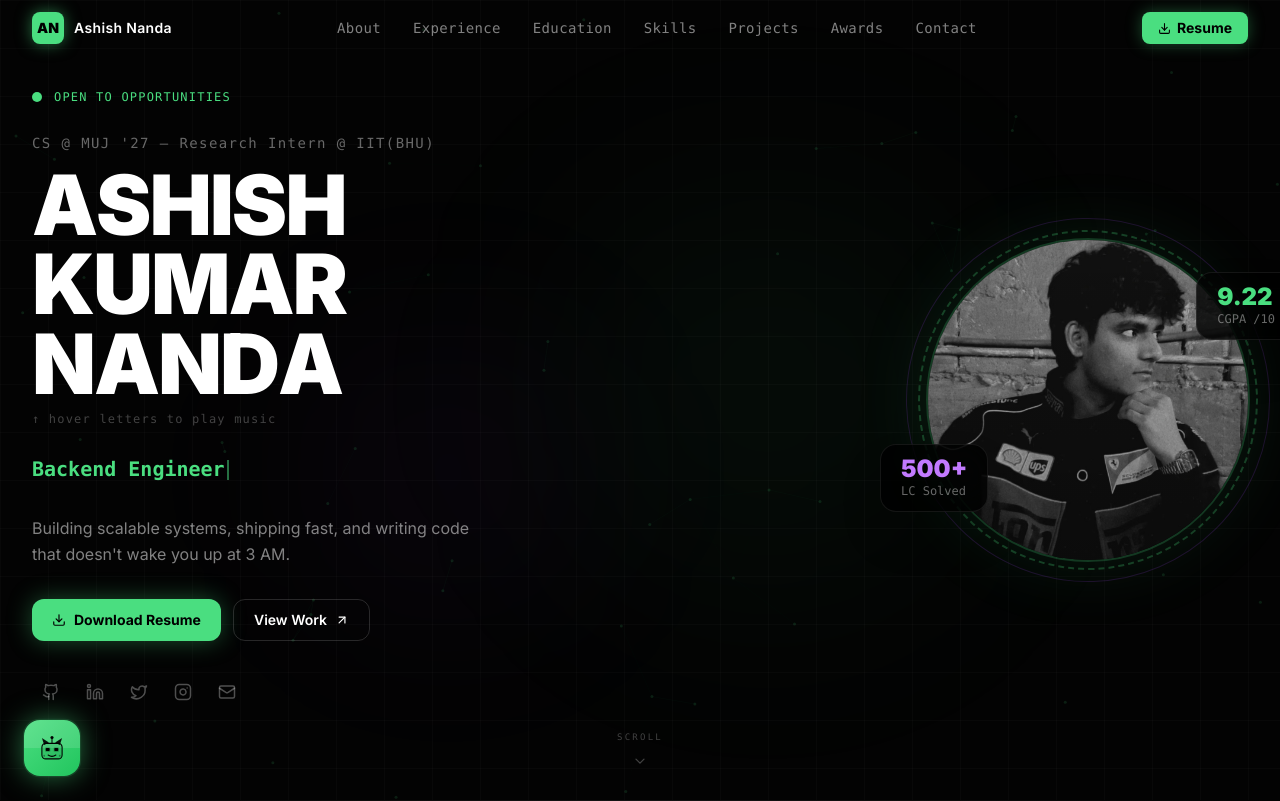
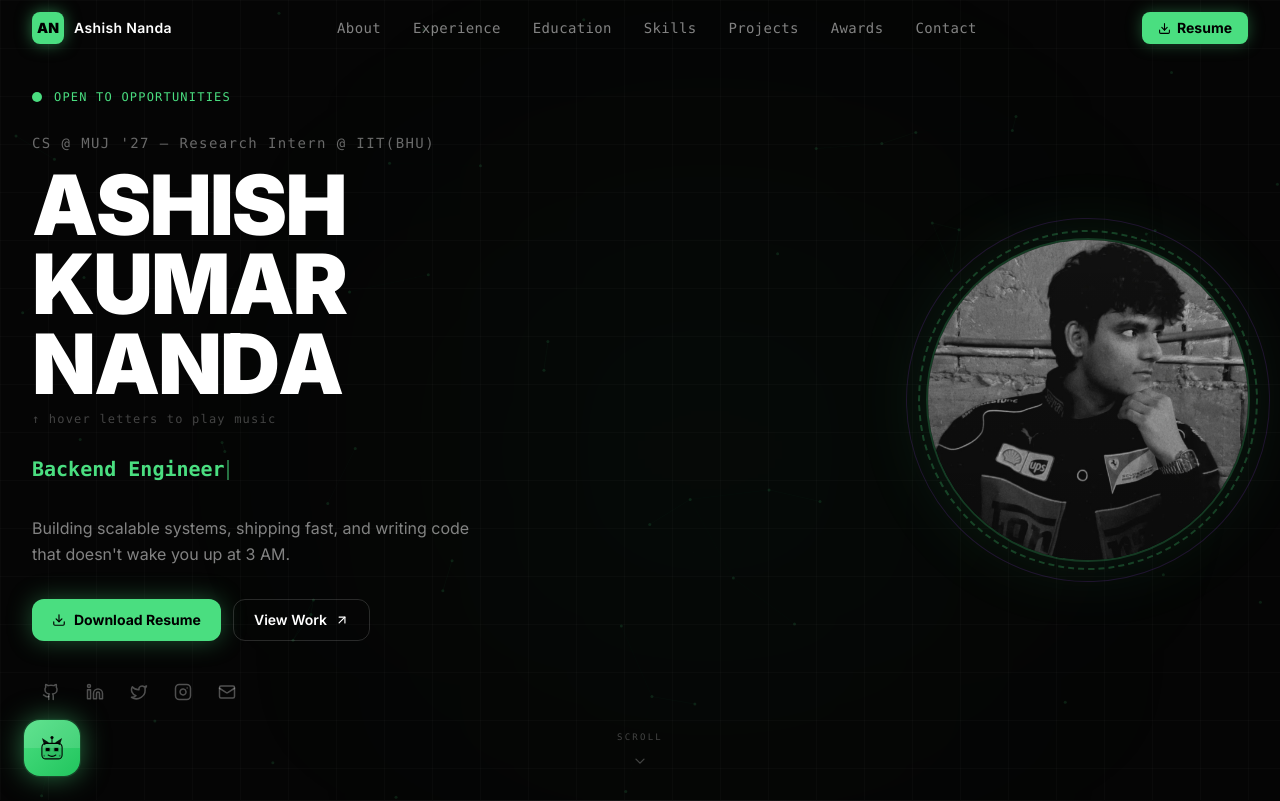
Before and after one commit to ashishnanda19/portfolio.ashish-nanda, a React (Vite) app: page / in a window 1280 px wide. Shown: the top 801 px of the page. Built offline with nearby package versions, Linux system fonts and the light colour scheme.

Commit message:
resume edit

```diff
--- a/src/App.tsx
+++ b/src/App.tsx
@@ -375,11 +375,27 @@ const CountUp = ({ to, suffix = '' }: { to: string; suffix?: string }) => {
 // ─────────────────────────────────────────────────────────────
 // SECTION WRAPPER
 // ─────────────────────────────────────────────────────────────
-const Section = ({ id, children, className = '' }: { id?: string; children: React.ReactNode; className?: string }) => (
-  <section id={id} className={`py-24 px-4 sm:px-6 lg:px-8 ${className}`}>
-    <div className="max-w-7xl mx-auto">{children}</div>
-  </section>
-);
+const SECTION_ORDER = ['about', 'experience', 'education', 'skills', 'projects', 'awards', 'contact'];
+
+const Section = ({ id, children, className = '' }: { id?: string; children: React.ReactNode; className?: string }) => {
+  const idx = id ? SECTION_ORDER.indexOf(id) : -1;
+  const glowRight = idx % 2 === 0;
+  return (
+    <section id={id} className={`py-24 px-4 sm:px-6 lg:px-8 relative overflow-hidden ${className}`}>
+      {/* Per-section green glow */}
+      <div
+        className="absolute pointer-events-none rounded-full blur-[180px]"
+        style={{
+          width: '700px', height: '700px',
+          top: '50%', transform: 'translateY(-50%)',
+          [glowRight ? 'right' : 'left']: '-200px',
+          background: 'radial-gradient(circle, rgba(74,222,128,0.07), transparent 70%)',
+        }}
+      />
+      <div className="max-w-7xl mx-auto relative z-10">{children}</div>
+    </section>
+  );
+};
 
 
 // ─────────────────────────────────────────────────────────────
@@ -418,7 +434,7 @@ const Navbar = () => {
           </div>
 
           <div className="flex items-center gap-2">
-            <a href="https://drive.google.com/file/d/15WXrrq561L2D8in8baT1LVJNn3sdP-m6/view?usp=sharing" target="_blank" rel="noreferrer"
+            <a href="https://drive.google.com/file/d/1Yp1aWurR-TzRDN0AdTkzjhdf7ag_iWXL/view?usp=sharing" target="_blank" rel="noreferrer"
                onMouseEnter={sfx.hover} onClick={sfx.click}
                className="hidden sm:flex items-center gap-1.5 px-4 py-1.5 bg-[#4ade80] hover:bg-[#86efac] text-black text-sm font-bold rounded-lg transition-colors shadow-[0_0_16px_rgba(74,222,128,0.35)]">
               <Download size={13} /> Resume
@@ -445,7 +461,7 @@ const Navbar = () => {
                   <span className="text-[#4ade80] text-lg mr-3 font-mono">0{i + 1}.</span>{l}
                 </motion.button>
               ))}
-              <a href="https://drive.google.com/file/d/15WXrrq561L2D8in8baT1LVJNn3sdP-m6/view?usp=sharing"
+              <a href="https://drive.google.com/file/d/1Yp1aWurR-TzRDN0AdTkzjhdf7ag_iWXL/view?usp=sharing"
                  target="_blank" rel="noreferrer" className="mt-4 flex items-center gap-2 px-6 py-3 bg-[#4ade80] text-black font-bold rounded-xl">
                 <Download size={16} /> Download Resume
               </a>
@@ -472,8 +488,7 @@ const Hero = () => {
       <div className="absolute inset-0 z-0"><Particles /></div>
 
       {/* Glow orbs */}
-      <div className="absolute top-1/4 right-1/4 w-96 h-96 bg-[#4ade80]/5 rounded-full blur-[120px] pointer-events-none" />
-      <div className="absolute bottom-1/4 left-1/4 w-64 h-64 bg-purple-500/5 rounded-full blur-[100px] pointer-events-none" />
+      <div className="absolute top-1/4 right-1/4 w-[500px] h-[500px] bg-[#4ade80]/4 rounded-full blur-[160px] pointer-events-none" />
 
       {/* Grid overlay */}
       <div className="absolute inset-0 pointer-events-none z-0"
@@ -513,7 +528,7 @@ const Hero = () => {
             </motion.p>
 
             <motion.div variants={fadeUp} className="flex flex-wrap gap-3 pt-1">
-              <a href="https://drive.google.com/file/d/15WXrrq561L2D8in8baT1LVJNn3sdP-m6/view?usp=sharing"
+              <a href="https://drive.google.com/file/d/1Yp1aWurR-TzRDN0AdTkzjhdf7ag_iWXL/view?usp=sharing"
                  target="_blank" rel="noreferrer" onMouseEnter={sfx.hover} onClick={sfx.click}
                  className="group inline-flex items-center gap-2 px-5 py-2.5 bg-[#4ade80] hover:bg-[#86efac] text-black font-bold text-sm rounded-xl transition-all shadow-[0_0_24px_rgba(74,222,128,0.35)] hover:shadow-[0_0_40px_rgba(74,222,128,0.5)]">
                 <Download size={14} /> Download Resume
@@ -554,18 +569,6 @@ const Hero = () => {
                 <div className="absolute inset-0 bg-gradient-to-t from-black/30 to-transparent" />
               </div>
 
-              {/* Floating stat cards */}
-              <motion.div initial={{ opacity: 0, x: 30 }} animate={{ opacity: 1, x: 0 }} transition={{ delay: 0.8 }}
-                className="absolute -right-4 sm:-right-12 top-8 bg-black/80 backdrop-blur-xl border border-white/[0.08] rounded-2xl px-5 py-3 shadow-2xl">
-                <div className="text-[#4ade80] text-2xl font-black leading-none"><CountUp to="9.22" /></div>
-                <div className="text-white/40 text-xs font-mono mt-0.5">CGPA /10</div>
-              </motion.div>
-
-              <motion.div initial={{ opacity: 0, x: -30 }} animate={{ opacity: 1, x: 0 }} transition={{ delay: 0.95 }}
-                className="absolute -left-4 sm:-left-12 bottom-12 bg-black/80 backdrop-blur-xl border border-white/[0.08] rounded-2xl px-5 py-3 shadow-2xl">
-                <div className="text-purple-400 text-2xl font-black leading-none">500+</div>
-                <div className="text-white/40 text-xs font-mono mt-0.5">LC Solved</div>
-              </motion.div>
             </div>
           </motion.div>
         </motion.div>
@@ -1348,12 +1351,22 @@ export default function App() {
   }, []);
 
   return (
-    <div className="min-h-screen bg-[#030303] text-white overflow-x-hidden cursor-none">
-      {/* Fixed ambient glows */}
+    <div className="min-h-screen bg-[#050505] text-white overflow-x-hidden cursor-none">
+      {/* Fixed ambient background */}
       <div className="fixed inset-0 pointer-events-none -z-10 overflow-hidden">
-        <div className="absolute -top-32 -right-32 w-[600px] h-[600px] bg-[#4ade80]/4 rounded-full blur-[160px]" />
-        <div className="absolute top-1/2 -left-32 w-[400px] h-[400px] bg-purple-600/4 rounded-full blur-[140px]" />
-        <div className="absolute -bottom-32 right-1/3 w-[500px] h-[500px] bg-sky-600/3 rounded-full blur-[150px]" />
+        {/* Global dot grid */}
+        <div className="dot-grid absolute inset-0 opacity-60" />
+
+        {/* Aurora accent line at very top */}
+        <div className="aurora-band absolute top-0 inset-x-0 h-[1.5px]" />
+
+        {/* Green ambient orbs */}
+        <div className="absolute -top-64 -right-48 w-[900px] h-[900px] bg-[#4ade80]/8 rounded-full blur-[220px]" />
+        <div className="absolute top-[20%] -left-64 w-[750px] h-[750px] bg-[#22c55e]/6 rounded-full blur-[200px]" />
+        <div className="absolute top-[55%] -right-32 w-[650px] h-[650px] bg-[#4ade80]/5 rounded-full blur-[180px]" />
+        <div className="absolute -bottom-48 left-[15%] w-[800px] h-[800px] bg-[#16a34a]/6 rounded-full blur-[200px]" />
+        {/* Faint center depth glow */}
+        <div className="absolute top-[40%] left-[35%] w-[500px] h-[500px] bg-[#4ade80]/3 rounded-full blur-[160px]" />
       </div>
 
       <Cursor />
--- a/src/index.css
+++ b/src/index.css
@@ -3,13 +3,37 @@
 html { scroll-behavior: smooth; }
 
 body {
-  background-color: #030303;
+  background-color: #050505;
   color: #ffffff;
   font-family: 'Inter', -apple-system, BlinkMacSystemFont, 'Segoe UI', sans-serif;
   overflow-x: hidden;
   -webkit-font-smoothing: antialiased;
   -moz-osx-font-smoothing: grayscale;
   cursor: none;
+}
+
+/* Dot grid pattern — used in hero and global background layer */
+.dot-grid {
+  background-image: radial-gradient(circle, rgba(255,255,255,0.07) 1px, transparent 1px);
+  background-size: 28px 28px;
+}
+
+/* Aurora shimmer animation for top accent band */
+@keyframes aurora-shift {
+  0%   { background-position: 0% 50%; }
+  50%  { background-position: 100% 50%; }
+  100% { background-position: 0% 50%; }
+}
+.aurora-band {
+  background: linear-gradient(90deg,
+    transparent 0%,
+    rgba(74,222,128,0.3) 20%,
+    rgba(74,222,128,0.65) 50%,
+    rgba(74,222,128,0.3) 80%,
+    transparent 100%
+  );
+  background-size: 200% 100%;
+  animation: aurora-shift 8s ease-in-out infinite;
 }
 
 /* Keep native cursor inside iframes / text inputs */
```
